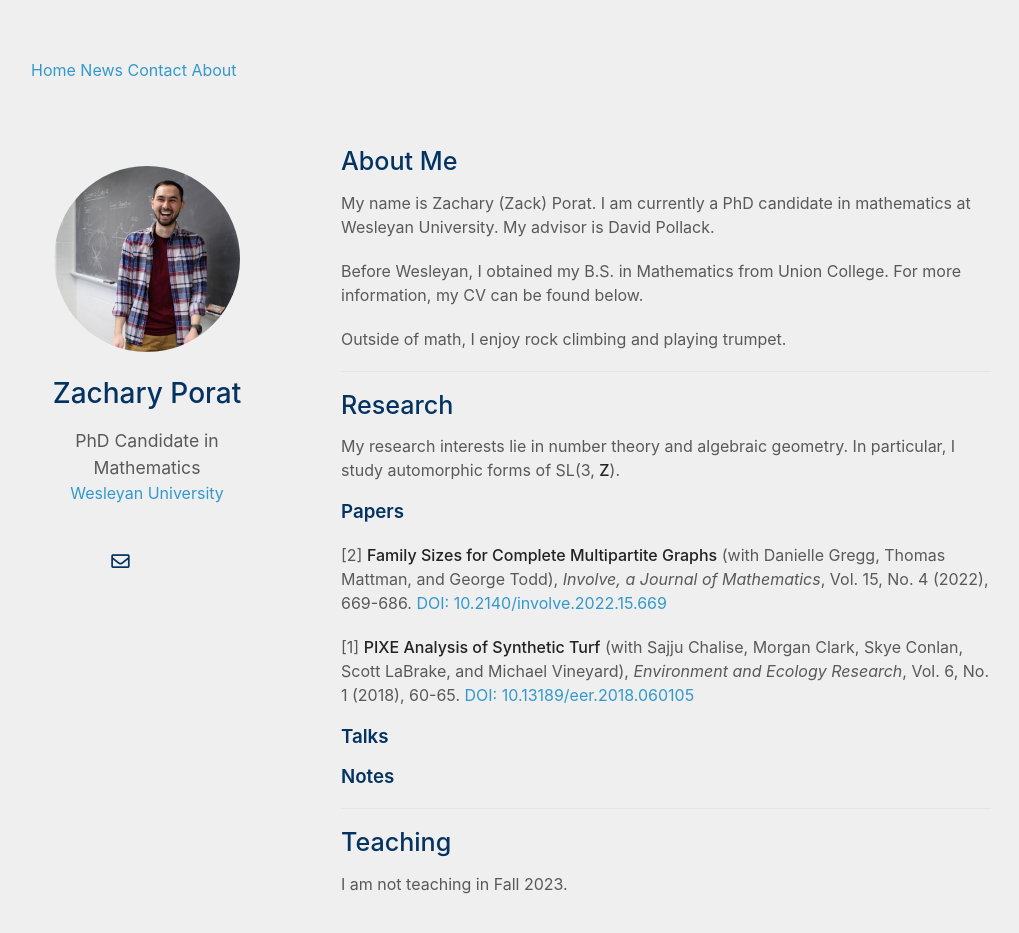
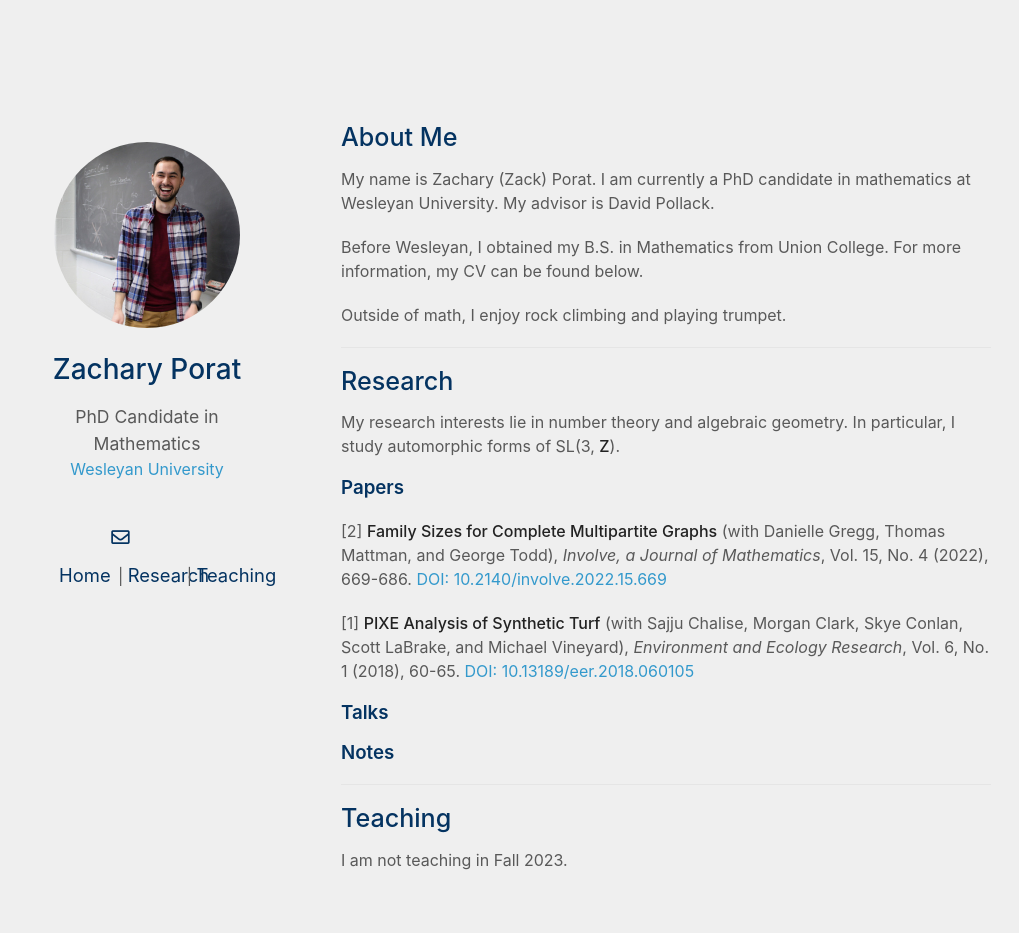
Before and after one commit to zporat/zporat.github.io, a Jekyll site: the page built from index.md, in a window 1280 px wide and 990 px high. Shown: the top 933 px of the window, without its empty margins (129-1148 px from the left). Built offline with Jekyll 4.4.1, drawn with Linux system fonts in a browser that asks for light colours; nearby versions of some CDN libraries; a style sheet for code colours, icons or effects is not loaded; our own code applies the rules of GitHub Pages for plain Markdown files.

Commit message:
Update homepage.html

```diff
--- a/_layouts/homepage.html
+++ b/_layouts/homepage.html
@@ -38,13 +38,6 @@
   </head>
   <body>
     <div class="wrapper">
-      <div class="topnav">
-        <a class="active" href="#home">Home</a>
-        <a href="#news">News</a>
-        <a href="#contact">Contact</a>
-        <a href="#about">About</a>
-      </div>
-
       <header>
 
         {% if site.avatar %}
@@ -94,6 +87,13 @@
         </a>
         {% endif %}
 
+        <br>
+
+        <nav>
+          <a href="/about me/">Home</a> |
+          <a href="/research/">Research</a> |
+          <a href="/teaching/">Teaching</a>
+        </nav>
         </div>
         <br>
 
```
